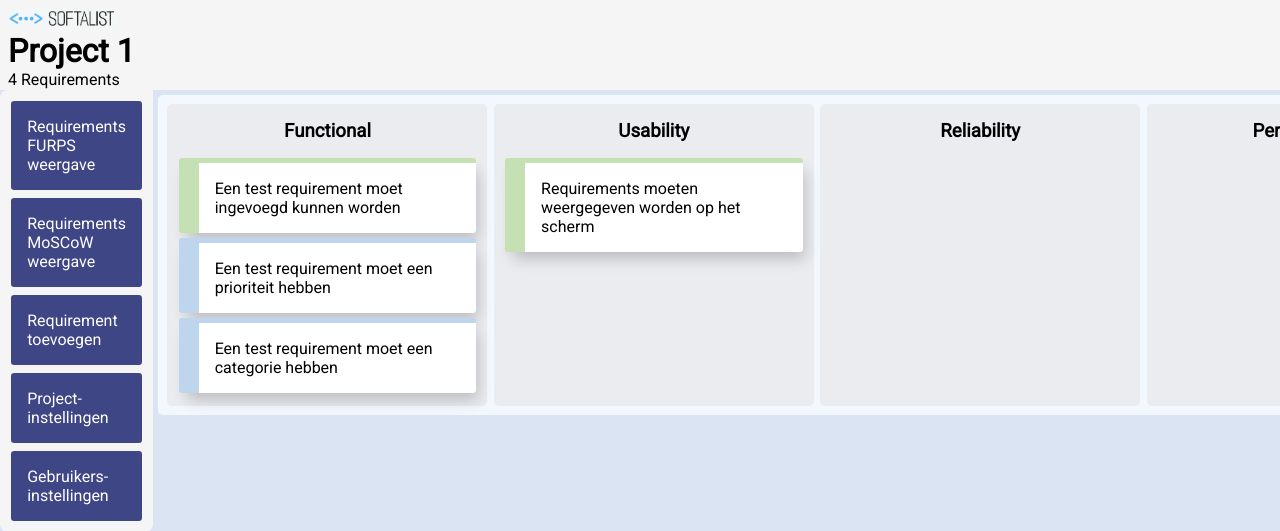
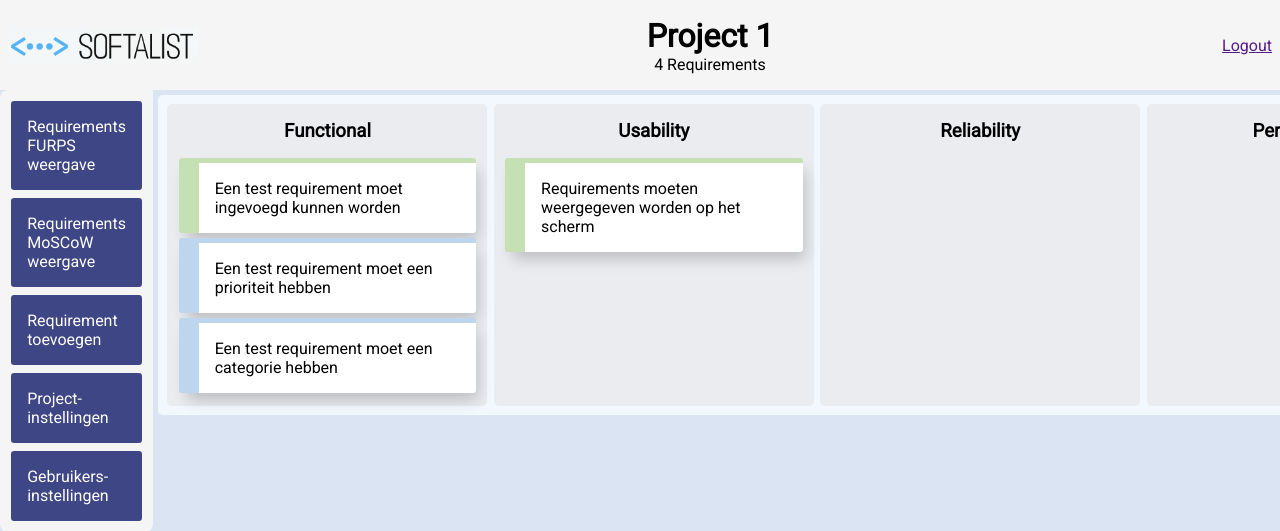
Before and after one commit to royschrauwen/requirementanalyse, a PHP site: page /requirementanalyse/development/index.php?view=furps in a window 1280 px wide; the page is wider, and only the part inside the window is pictured. Shown: the top 531 px of that part. Run offline with PHP 8.4, Linux system fonts and the light colour scheme; data comes from the database, SQL or seed files in the repository.

Commit message:
Better looking header

```diff
--- a/development/css/style.css
+++ b/development/css/style.css
@@ -24,6 +24,10 @@
         position: sticky;
         top: 0;
         height: 90px;
+        display: flex;
+        flex-direction: row;
+        align-items: center;
+        justify-content: space-between;
     }
 
     main {
--- a/development/header.php
+++ b/development/header.php
@@ -1,7 +1,3 @@
-<?php
-
-?>
-
 <!DOCTYPE html>
 <html lang="en">
 <head>
@@ -14,9 +10,17 @@
 
 <link rel="stylesheet" href="./css/style.css">
 <header>
-<img src="./images/softalist_temp_logo.png" height=20px alt="Logo">
-<h1><?= $project->getName(); ?></h1>
+<img src="./images/softalist_temp_logo.png" height=35px alt="Logo">
+<div class="">
+    <center>
+    <h1><?= $project->getName(); ?></h1>
+    <?= $project->countRequirements(); ?> Requirements
+    </center>
+</div>
 
-<?= $project->countRequirements(); ?> Requirements
+<div class="">
+    <a href="">Logout</a>
+</div>
+
 </header>
 <main>
```
